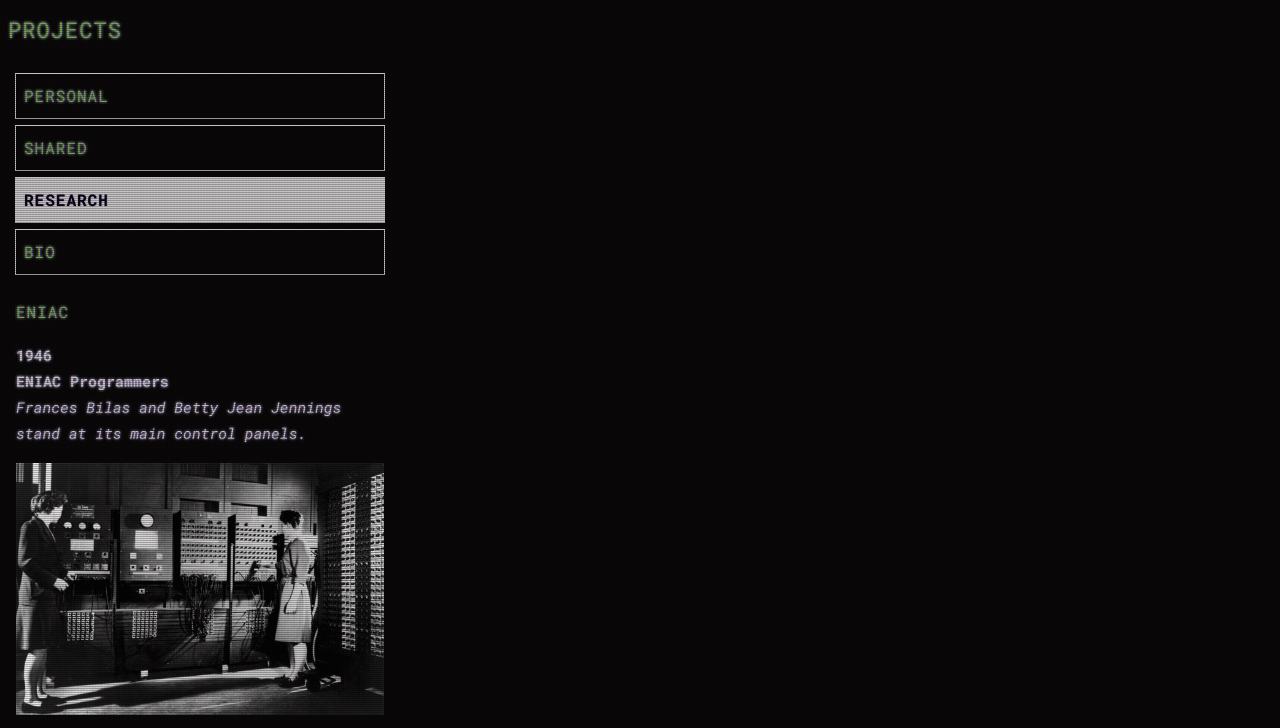
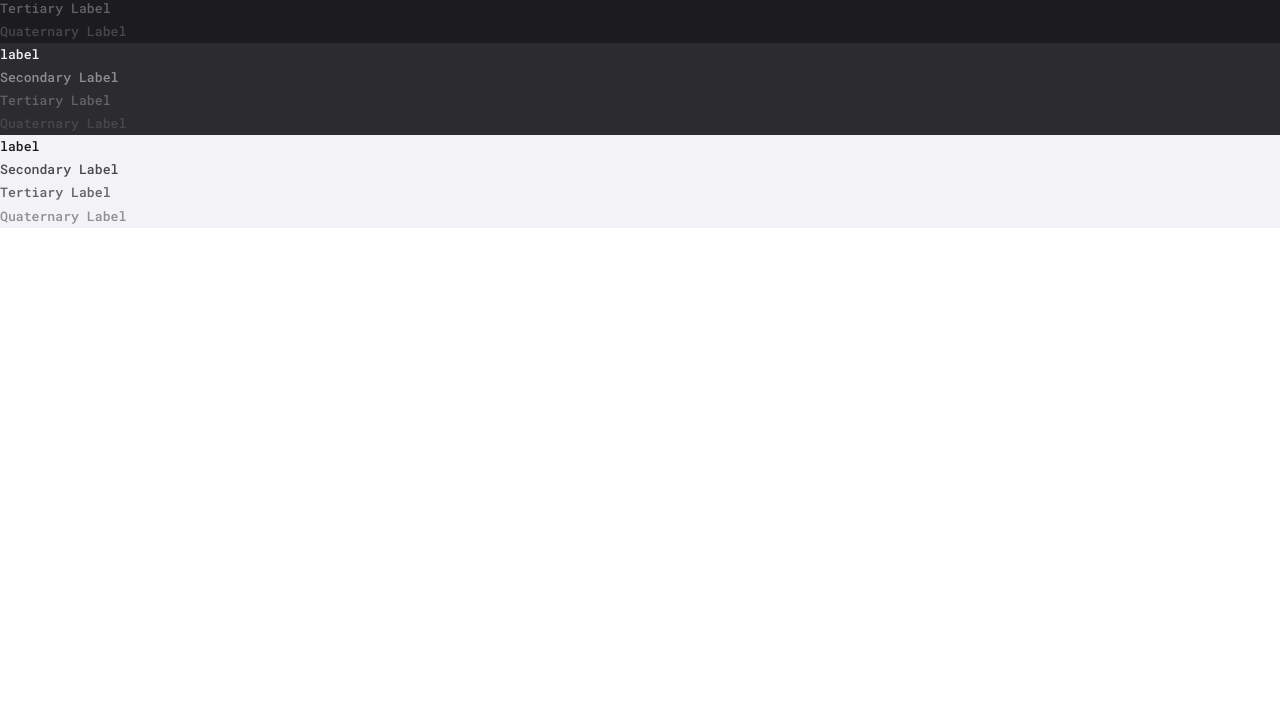
Before and after one commit to palharesmagnon/retrofuture, a plain HTML site: page index.html in a window 1280 px wide. Shown: the part 49-777 px from the top of the page. Drawn offline with Linux system fonts and the light colour scheme.

Commit message:
structure changes

```diff
--- a/index.html
+++ b/index.html
@@ -5,70 +5,34 @@
     <meta name="viewport" content="width=device-width, initial-scale=1.0">
     <link rel="preconnect" href="https://fonts.googleapis.com">
     <link rel="preconnect" href="https://fonts.gstatic.com" crossorigin>
-    <link href="https://fonts.googleapis.com/css2?family=Roboto+Mono:ital,wght@0,400;0,700;1,400;1,700&display=swap"
-          rel="stylesheet">
-    <link rel="stylesheet" href="styles/main.css">
+    <link href="https://fonts.googleapis.com/css2?family=Roboto+Mono:ital,wght@0,400;0,500;0,600;0,700;1,400;1,500;1,600;1,700&display=swap" rel="stylesheet">
+    <link rel="stylesheet" href="styles/css/main.css">
     <title>Personal Terminal</title>
 </head>
-<body class="crt">
-<header class="main-header">
-    <nav>
-        <a href="index.html" class="brand">personal terminal</a>
-        <span class="cursor">
-            <svg width="16" height="25" viewBox="0 0 16 25" fill="none" xmlns="http://www.w3.org/2000/svg">
-                <g clip-path="url(#clip0_3_94)">
-                <rect y="0.5" width="16" height="24" fill="#060505"/>
-                </g>
-                <defs>
-                <clipPath id="clip0_3_94">
-                <rect width="16" height="24" fill="white" transform="translate(0 0.5)"/>
-                </clipPath>
-                </defs>
-            </svg>
-        </span>
-    </nav>
-</header>
-<main>
-    <section class="projects">
-        <h1 class="text-uppercase color-accent weight-normal">Projects</h1>
-        <section class="content">
-            <div class="navigation">
-                <a class="button" href="#">Personal</a>
-                <a class="button" href="#">Shared</a>
-                <a class="button active" href="#">Research</a>
-                <a class="button" href="#">Bio</a>
-            </div>
-            <div class="articles">
-                <article>
-                    <header class="article__header">
-                        <h2 class="text-regular text-uppercase color-accent weight-normal">ENIAC</h2>
-                    </header>
-                    <div class="article__details">
-                        <div class="article__meta">
-                            <p class="info">1946</p>
-                            <p class="info">ENIAC Programmers</p>
-                            <p class="short-description">Frances Bilas and Betty Jean Jennings stand at its main control
-                                panels.</p>
-                        </div>
-                        <div class="article__cover">
-                            <img src="assets/images/102618640-03-01.jpg" alt="">
-                        </div>
-                    </div>
-                    <p class="description">
-                        In 1942, physicist John Mauchly proposed an all-electronic calculating machine. The U.S. Army,
-                        meanwhile, needed to calculate complex wartime ballistics tables. Proposal met patron.
-                    </p>
-                    <p class="description">
-                        The result was ENIAC (Electronic Numerical Integrator And Computer), built between 1943 and
-                        1945—the first large-scale computer to run at electronic speed without being slowed by any
-                        mechanical parts. For a decade, until a 1955 lightning strike, ENIAC may have run more
-                        calculations than all mankind had done up to that point.
-                    </p>
-                </article>
-            </div>
-        </section>
-    </section>
-</main>
+
+<body>
+
+<div class="color-palette">
+    <div class="base">
+        <p class="label label--primary">label</p>
+        <p class="label label--secondary">Secondary Label</p>
+        <p class="label label--tertiary">Tertiary Label</p>
+        <p class="label label--quaternary">Quaternary Label</p>
+    </div>
+    <div class="elevated">
+        <p class="label label--primary">label</p>
+        <p class="label label--secondary">Secondary Label</p>
+        <p class="label label--tertiary">Tertiary Label</p>
+        <p class="label label--quaternary">Quaternary Label</p>
+    </div>
+    <div class="light">
+        <p class="label label--light-primary">label</p>
+        <p class="label label--light-secondary">Secondary Label</p>
+        <p class="label label--light-tertiary">Tertiary Label</p>
+        <p class="label label--light-quaternary">Quaternary Label</p>
+    </div>
+</div>
+
 <script src="js/effects.js"></script>
 </body>
 </html>
--- a/styles/main.css
+++ /dev/null
@@ -1,494 +0,0 @@
-/* #### Variables #### */
-:root {
-    /* Colors */
-    --c-primary: #060505;
-    --c-secondary: #D8D7D7;
-    --c-accent: #77B84B;
-    --c-link: #0f85ff;
-
-    /* Font family */
-    --ff-roboto: 'Roboto Mono', monospace;
-
-    /* Font Sizes */
-    --fz-h1: 1.383rem;
-    --fz-h2: 1.296rem;
-    --fz-h3: 1.215rem;
-    --fz-h4: 1.138rem;
-    --fz-h5: 1.067rem;
-    --fz-p: 1rem;
-    --fz-sm: 0.937rem;
-    --fz-xsm: 0.878rem;
-    --fz-xxsm: 0.823rem;
-
-    /* Line Height */
-    --lh: 1.75;
-
-    /* Font Weight */
-    --fw-normal: 400;
-    --fw-bold: 700;
-
-    /* Margins and Paddings */
-    --4: 0.25rem; /* 4px */
-    --8: 0.5rem; /* 8px */
-    --16: 1rem; /* 16px */
-    --24: 1.5rem; /* 24px */
-    --32: 2rem; /* 32px */
-}
-
-/* #### Reset #### */
-*, *::after, *::before {
-    box-sizing: border-box;
-}
-
-* {
-    margin: 0;
-    padding: 0;
-    font: inherit;
-}
-
-header, footer, nav, section, article, figure, img, svg {
-    display: block;
-}
-
-img, svg {
-    width: 100%;
-}
-
-/* #### Typography #### */
-h1, h2, h3, h4, h5 {
-    font-weight: var(--fw-bold);
-}
-
-h1 {
-    font-size: var(--fz-h1);
-}
-
-h2 {
-    font-size: var(--fz-h2);
-}
-
-h3 {
-    font-size: var(--fz-h3);
-}
-
-h4 {
-    font-size: var(--fz-h4);
-}
-
-h5 {
-    font-size: var(--fz-h5);
-}
-
-p, .text-regular {
-    font-size: var(--fz-p);
-}
-
-small, .text-small {
-    font-size: var(--fz-sm);
-}
-
-.text-x-small {
-    font-size: var(--fz-xsm);
-}
-
-.text-xx-small {
-    font-size: var(--fz-xxsm);
-}
-
-a {
-    color: var(--c-link);
-    text-underline-offset: 0.25em;
-}
-
-/* #### Utilities #### */
-.text-uppercase {
-    text-transform: uppercase;
-    letter-spacing: 1px;
-}
-
-.weight-normal {
-    font-weight: var(--fw-normal);
-}
-
-.weight-bold {
-    font-weight: var(--fw-bold);
-}
-
-.style-italic {
-    font-style: italic;
-}
-
-.text-justified {
-    text-align: justify;
-}
-
-.color-accent {
-    color: var(--c-accent);
-}
-
-.color-primary {
-    color: var(--c-primary);
-}
-
-.color-secondary {
-    color: var(--c-secondary);
-}
-
-.background-accent{
-    background-color: var(--c-accent);
-}
-
-.background-primary{
-    background-color: var(--c-primary);
-}
-
-.background-secondary{
-    background-color: var(--c-secondary);
-}
-
-.flex {
-    display: flex;
-}
-
-.column {
-    flex-direction: column;
-}
-
-.items-center {
-    align-items: center;
-}
-
-.content-center {
-    justify-content: center;
-}
-
-.space-between {
-    justify-content: space-between;
-}
-
-/* #### Base styles */
-html {
-    font-family: var(--ff-roboto);
-    font-size: 100%; /* 16px */
-    min-height: 100vh;
-}
-
-body {
-    max-width: 400px;
-    min-height: 100vh;
-    line-height: var(--lh);
-    background-color: var(--c-primary);
-    color: var(--c-secondary);
-}
-
-.main-header {
-    display: flex;
-    flex-direction: column;
-    padding: var(--4);
-}
-
-nav {
-    display: flex;
-    align-items: center;
-    justify-content: space-between;
-    padding: var(--4);
-    background-color: var(--c-accent);
-}
-
-main {
-    display: flex;
-    flex-direction: column;
-    padding: var(--16) var(--8);
-}
-
-.articles {
-    display: flex;
-    flex-direction: column;
-    padding: 0 var(--8);
-    gap: var(--8);
-}
-
-/* #### Atoms #### */
-.button {
-    text-decoration: none;
-    text-transform: uppercase;
-    letter-spacing: 1px;
-    color: var(--c-accent);
-    outline: 1px solid var(--c-secondary);
-    padding: var(--8);
-    transition: background .1s ease-in-out;
-}
-
-.button:hover,
-.button:focus,
-.active {
-    background-color: var(--c-secondary);
-    color: var(--c-primary);
-    font-weight: var(--fw-bold);
-    /*outline-offset: 2px;*/
-}
-
-.brand {
-    text-decoration: none;
-    text-transform: uppercase;
-    letter-spacing: 1px;
-    color: var(--c-primary);
-    font-weight: var(--fw-bold);
-}
-
-.cursor {
-    animation: blink 1s steps(1, end) infinite;
-}
-
-.info {
-    font-size: var(--fz-sm);
-    font-weight: var(--fw-bold);
-}
-
-.short-description {
-    font-size: var(--fz-sm);
-    font-style: italic;
-}
-
-.description {
-    text-align: justify;
-}
-
-.article__header {
-    display: flex;
-}
-
-.article__details {
-    display: flex;
-    flex-direction: column;
-    gap: var(--16);
-    align-items: end;
-}
-
-.article__meta {
-    display: flex;
-    flex-direction: column;
-    min-height: 100px;
-    flex: 1;
-}
-
-.article__cover {
-    width: 100%;
-    /*background-image: url("../assets/images/eniac.jpg");*/
-    /*background-repeat: no-repeat;*/
-    /*background-size: cover;*/
-    /*background-position: center;*/
-    flex: 1;
-}
-
-.article__cover > img {
-    object-fit: fill;
-    filter: grayscale(100%);
-}
-
-/* #### Molecules #### */
-.navigation {
-    display: flex;
-    flex-direction: column;
-    gap: var(--8);
-    padding: 0 var(--8);
-}
-
-article {
-    display: flex;
-    flex-direction: column;
-    gap: var(--16);
-}
-/* #### Organisms #### */
-.content {
-    display: flex;
-    flex-direction: column;
-    gap: var(--24);
-}
-
-/* #### Templates #### */
-.projects {
-    display: flex;
-    flex-direction: column;
-    gap: var(--24);
-}
-
-/* #### Pages #### */
-/* ############################################## */
-
-/* #### Animations #### */
-@keyframes blink {
-    0% {
-        opacity: 1;
-    }
-    50% {
-        opacity: 0;
-    }
-    100% {
-        opacity: 1;
-    }
-}
-
-/* CRT */
-@keyframes flicker {
-    0% {
-        opacity: 0.27861;
-    }
-    5% {
-        opacity: 0.34769;
-    }
-    10% {
-        opacity: 0.23604;
-    }
-    15% {
-        opacity: 0.90626;
-    }
-    20% {
-        opacity: 0.18128;
-    }
-    25% {
-        opacity: 0.83891;
-    }
-    30% {
-        opacity: 0.65583;
-    }
-    35% {
-        opacity: 0.67807;
-    }
-    40% {
-        opacity: 0.26559;
-    }
-    45% {
-        opacity: 0.84693;
-    }
-    50% {
-        opacity: 0.96019;
-    }
-    55% {
-        opacity: 0.08594;
-    }
-    60% {
-        opacity: 0.20313;
-    }
-    65% {
-        opacity: 0.71988;
-    }
-    70% {
-        opacity: 0.53455;
-    }
-    75% {
-        opacity: 0.37288;
-    }
-    80% {
-        opacity: 0.71428;
-    }
-    85% {
-        opacity: 0.70419;
-    }
-    90% {
-        opacity: 0.7003;
-    }
-    95% {
-        opacity: 0.36108;
-    }
-    100% {
-        opacity: 0.24387;
-    }
-}
-@keyframes textShadow {
-    0% {
-        text-shadow: 0.4389924193300864px 0 1px rgba(0,30,255,0.5), -0.4389924193300864px 0 1px rgba(255,0,80,0.3), 0 0 3px;
-    }
-    5% {
-        text-shadow: 2.7928974010788217px 0 1px rgba(0,30,255,0.5), -2.7928974010788217px 0 1px rgba(255,0,80,0.3), 0 0 3px;
-    }
-    10% {
-        text-shadow: 0.02956275843481219px 0 1px rgba(0,30,255,0.5), -0.02956275843481219px 0 1px rgba(255,0,80,0.3), 0 0 3px;
-    }
-    15% {
-        text-shadow: 0.40218538552878136px 0 1px rgba(0,30,255,0.5), -0.40218538552878136px 0 1px rgba(255,0,80,0.3), 0 0 3px;
-    }
-    20% {
-        text-shadow: 3.4794037899852017px 0 1px rgba(0,30,255,0.5), -3.4794037899852017px 0 1px rgba(255,0,80,0.3), 0 0 3px;
-    }
-    25% {
-        text-shadow: 1.6125630401149584px 0 1px rgba(0,30,255,0.5), -1.6125630401149584px 0 1px rgba(255,0,80,0.3), 0 0 3px;
-    }
-    30% {
-        text-shadow: 0.7015590085143956px 0 1px rgba(0,30,255,0.5), -0.7015590085143956px 0 1px rgba(255,0,80,0.3), 0 0 3px;
-    }
-    35% {
-        text-shadow: 3.896914047650351px 0 1px rgba(0,30,255,0.5), -3.896914047650351px 0 1px rgba(255,0,80,0.3), 0 0 3px;
-    }
-    40% {
-        text-shadow: 3.870905614848819px 0 1px rgba(0,30,255,0.5), -3.870905614848819px 0 1px rgba(255,0,80,0.3), 0 0 3px;
-    }
-    45% {
-        text-shadow: 2.231056963361899px 0 1px rgba(0,30,255,0.5), -2.231056963361899px 0 1px rgba(255,0,80,0.3), 0 0 3px;
-    }
-    50% {
-        text-shadow: 0.08084290417898504px 0 1px rgba(0,30,255,0.5), -0.08084290417898504px 0 1px rgba(255,0,80,0.3), 0 0 3px;
-    }
-    55% {
-        text-shadow: 2.3758461067427543px 0 1px rgba(0,30,255,0.5), -2.3758461067427543px 0 1px rgba(255,0,80,0.3), 0 0 3px;
-    }
-    60% {
-        text-shadow: 2.202193051050636px 0 1px rgba(0,30,255,0.5), -2.202193051050636px 0 1px rgba(255,0,80,0.3), 0 0 3px;
-    }
-    65% {
-        text-shadow: 2.8638780614874975px 0 1px rgba(0,30,255,0.5), -2.8638780614874975px 0 1px rgba(255,0,80,0.3), 0 0 3px;
-    }
-    70% {
-        text-shadow: 0.48874025155497314px 0 1px rgba(0,30,255,0.5), -0.48874025155497314px 0 1px rgba(255,0,80,0.3), 0 0 3px;
-    }
-    75% {
-        text-shadow: 1.8948491305757957px 0 1px rgba(0,30,255,0.5), -1.8948491305757957px 0 1px rgba(255,0,80,0.3), 0 0 3px;
-    }
-    80% {
-        text-shadow: 0.0833037308038857px 0 1px rgba(0,30,255,0.5), -0.0833037308038857px 0 1px rgba(255,0,80,0.3), 0 0 3px;
-    }
-    85% {
-        text-shadow: 0.09769827255241735px 0 1px rgba(0,30,255,0.5), -0.09769827255241735px 0 1px rgba(255,0,80,0.3), 0 0 3px;
-    }
-    90% {
-        text-shadow: 3.443339761481782px 0 1px rgba(0,30,255,0.5), -3.443339761481782px 0 1px rgba(255,0,80,0.3), 0 0 3px;
-    }
-    95% {
-        text-shadow: 2.1841838852799786px 0 1px rgba(0,30,255,0.5), -2.1841838852799786px 0 1px rgba(255,0,80,0.3), 0 0 3px;
-    }
-    100% {
-        text-shadow: 2.6208764473832513px 0 1px rgba(0,30,255,0.5), -2.6208764473832513px 0 1px rgba(255,0,80,0.3), 0 0 3px;
-    }
-}
-.crt::after {
-    content: " ";
-    display: block;
-    position: absolute;
-    top: 0;
-    left: 0;
-    bottom: 0;
-    right: 0;
-    background: rgba(18, 16, 16, 0.1);
-    opacity: 0;
-    z-index: 2;
-    pointer-events: none;
-    animation: flicker 0.15s infinite;
-}
-.crt::before {
-    content: " ";
-    display: block;
-    position: absolute;
-    top: 0;
-    left: 0;
-    bottom: 0;
-    right: 0;
-    background: linear-gradient(rgba(18, 16, 16, 0) 50%, rgba(0, 0, 0, 0.25) 50%), linear-gradient(90deg, rgba(255, 0, 0, 0.06), rgba(0, 255, 0, 0.02), rgba(0, 0, 255, 0.06));
-    z-index: 2;
-    background-size: 100% 2px, 3px 100%;
-    pointer-events: none;
-}
-.crt {
-    animation: textShadow 1.6s infinite;
-}
-
-/* ############################################## */
--- /dev/null
+++ b/styles/sass/abstract/_index.scss
@@ -0,0 +1 @@
+@forward "functions";
--- /dev/null
+++ b/styles/sass/components/_background.scss
@@ -0,0 +1,11 @@
+.base {
+  background-color: var(--cl-dark-gray-6);
+}
+
+.elevated {
+  background-color: var(--cl-dark-gray-5);
+}
+
+.light {
+  background-color: var(--cl-gray-6);
+}
--- /dev/null
+++ b/styles/sass/components/_index.scss
@@ -0,0 +1,2 @@
+@forward "background";
+@forward "label";
--- /dev/null
+++ b/styles/sass/components/_label.scss
@@ -0,0 +1,38 @@
+@use "../abstract/functions" as f;
+
+.label {
+  font-size: f.rem(13.17);
+  line-height: 1.75;
+
+  &--primary {
+    color: var(--cl-gray-6);
+  }
+
+  &--secondary {
+    color: var(--cl-dark-gray-1);
+  }
+
+  &--tertiary {
+    color: var(--cl-dark-gray-2);
+  }
+
+  &--quaternary {
+    color: var(--cl-dark-gray-3);
+  }
+
+  &--light-primary {
+    color: var(--cl-dark-gray-6);
+  }
+
+  &--light-secondary {
+    color: var(--cl-dark-gray-3);
+  }
+
+  &--light-tertiary {
+    color: var(--cl-dark-gray-2);
+  }
+
+  &--light-quaternary {
+    color: var(--cl-dark-gray-1);
+  }
+}
--- /dev/null
+++ b/styles/sass/global/_color-palette.scss
@@ -0,0 +1,35 @@
+:root {
+  /* Neutral */
+  --cl-white: #FFF;
+  --cl-black: #000;
+
+  /* light */
+  /** System Colors **/
+  --cl-red: #FF3B2F;
+  --cl-orange: #FF9500;
+  --cl-yellow: #FFCC02;
+  --cl-green: #27CD41;
+  --cl-blue: #007AFF;
+  /** System Gray Colors **/
+  --cl-gray-1: #8E8E93;
+  --cl-gray-2: #AEAEB2;
+  --cl-gray-3: #C7C7CC;
+  --cl-gray-4: #D1D1D6;
+  --cl-gray-5: #E5E5EA;
+  --cl-gray-6: #F2F2F7;
+
+  /* dark */
+  /** Dark System Colors **/
+  --cl-dark-red: #FF453A;
+  --cl-dark-orange: #FF9F0A;
+  --cl-dark-yellow: #FFD60A;
+  --cl-dark-green: #30D158;
+  --cl-dark-blue: #0A84FF;
+  /** Dark System Gray Colors **/
+  --cl-dark-gray-1: #8E8E93;
+  --cl-dark-gray-2: #636366;
+  --cl-dark-gray-3: #48484A;
+  --cl-dark-gray-4: #3A3A3C;
+  --cl-dark-gray-5: #2C2C2E;
+  --cl-dark-gray-6: #1C1C1E;
+}
--- /dev/null
+++ b/styles/sass/global/_index.scss
@@ -0,0 +1,5 @@
+@forward "color-palette";
+@forward "reset";
+@forward "typography";
+@forward "utilities";
+@forward "tests"; /* temp */
--- /dev/null
+++ b/styles/sass/global/_reset.scss
@@ -0,0 +1,27 @@
+@use "../abstract/functions" as f;
+
+:root {
+  color-scheme: dark light;
+}
+
+*,
+*::before,
+*::after {
+  box-sizing: border-box;
+}
+
+* {
+  padding: 0;
+  margin: 0;
+  font: inherit;
+}
+
+
+body {
+  min-height: 100vh;
+}
+
+img, picture, svg, video {
+  display: block;
+  max-width: 100%;
+}
--- /dev/null
+++ b/styles/sass/global/_typography.scss
@@ -0,0 +1,9 @@
+:root {
+  /* Font Family */
+  --ff-roboto-mono: 'Roboto Mono', monospace;
+}
+
+body {
+  font-family: var(--ff-roboto-mono);
+  font-weight: 500;
+}
--- /dev/null
+++ b/styles/sass/style.scss
@@ -0,0 +1,3 @@
+@forward "abstract";
+@forward "global";
+@forward "components";
```
Also changed, not shown: styles/sass/abstract/_functions.scss (added, +12 -0 lines), styles/sass/global/_utilities.scss (added, +24 -0 lines), assets/images/avatar.png (deleted), assets/images/eniac.jpg (deleted), styles/css/main.css (added), styles/sass/global/_tests.scss (added), 1 other file.
